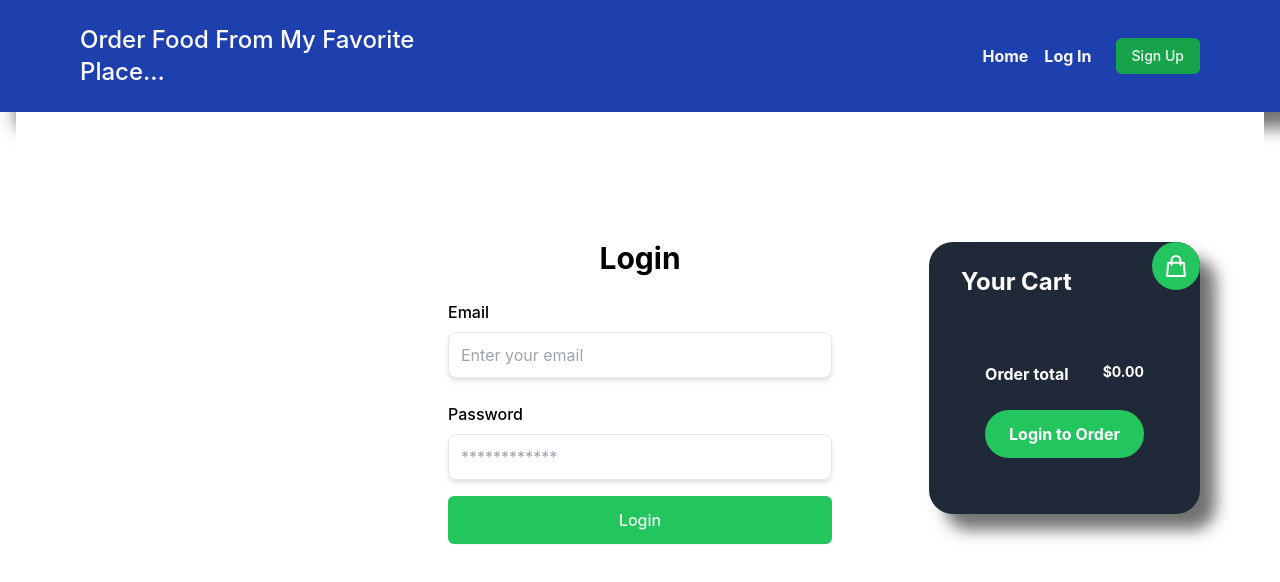
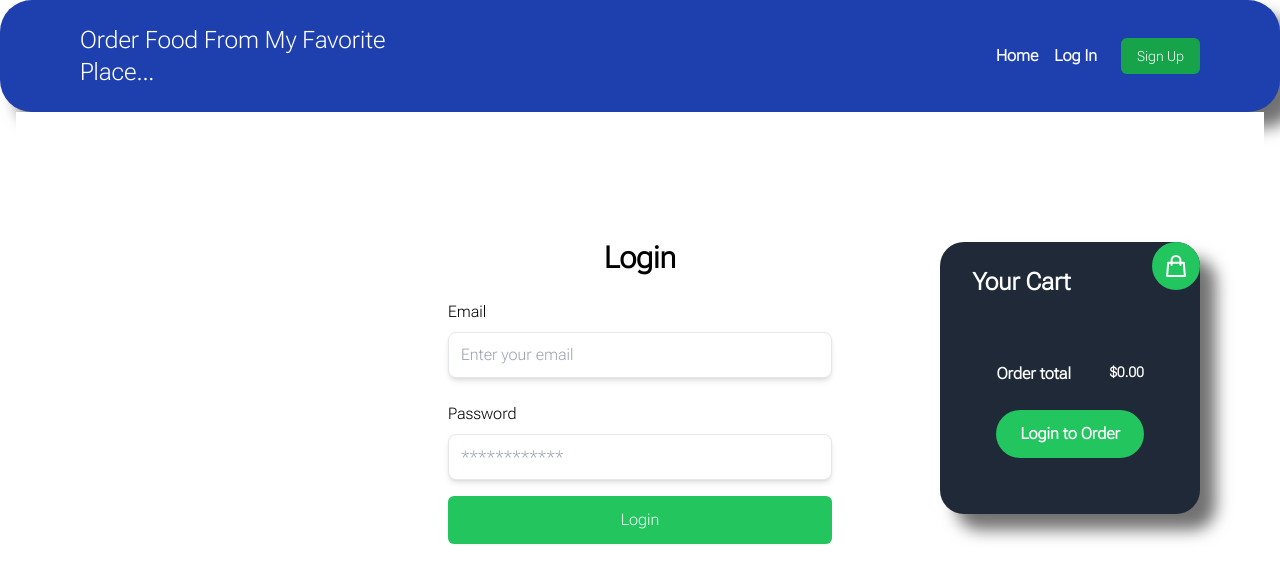
Before and after one commit to Michael-Yount/Food_From_My_Favorite_Place, a Next.js app in the folder frontend/: page /login in a window 1280 px wide. Shown: the top 582 px of the page. Built offline with nearby package versions, Linux system fonts and the light colour scheme.

Commit message:
style changes

```diff
--- a/frontend/components/Layout.jsx
+++ b/frontend/components/Layout.jsx
@@ -18,7 +18,7 @@ function Navigation() {
   }
 
   return (
-    <header className="bg-blue-800 background">
+    <header className="bg-blue-800 background navbar">
       <nav className="flex justify-between p-6 px-4">
         <div className="flex justify-between items-center w-full mx-16">
           <div className="xl:w-1/3">
@@ -86,7 +86,9 @@ export default function Layout(props) {
         <title>{title}</title>
         <meta charSet="utf-8" />
         <meta name="viewport" content="initial-scale=1.0, width=device-width" />
-
+        <link rel="preconnect" href="https://fonts.googleapis.com"/>
+        <link rel="preconnect" href="https://fonts.gstatic.com" crossorigin/>
+        <link href="https://fonts.googleapis.com/css2?family=Roboto+Flex:opsz,wght@8..144,200&display=swap" rel="stylesheet"/>
       </Head>
       <Navigation />
       <Cart />
--- a/frontend/components/RestaurantList.jsx
+++ b/frontend/components/RestaurantList.jsx
@@ -50,7 +50,7 @@ function RestaurantCard({ data }) {
                 className="block w-full px-12 py-3.5 text-lg text-center text-white font-bold bg-gray-900 hover:bg-gray-800 focus:ring-4 focus:ring-gray-600 rounded-full"
                 href={`/restaurant/${data.id}`}
               >
-                View
+                View some dishes
               </Link>
             </div>
           </div>
@@ -73,7 +73,7 @@ function RestaurantList(props) {
 
     if (searchQuery.length != 0) {
       return (
-        <div className="py-16 px-8 bg-white rounded-3xl">
+        <div className="py-16 px-8 bg-white rounded-3xl action">
           <div className="max-w-7xl mx-auto">
             <div className="flex flex-wrap -m-4 mb-6">
               {searchQuery.map((res) => {
--- a/frontend/styles/globals.css
+++ b/frontend/styles/globals.css
@@ -10,10 +10,8 @@ html,
 body {
   padding: 0;
   margin: 0;
-  font-family: -apple-system, BlinkMacSystemFont, Segoe UI, Roboto, Oxygen,
-    Ubuntu, Cantarell, Fira Sans, Droid Sans, Helvetica Neue, sans-serif;
+  font-family: 'Roboto Flex', sans-serif;
 }
-
 a {
   color: inherit;
   text-decoration: none;
@@ -32,3 +30,6 @@ a {
     background: rgb(10, 31, 23);
   }
 }
+.navbar {
+  border-radius: 2rem;
+}
```
